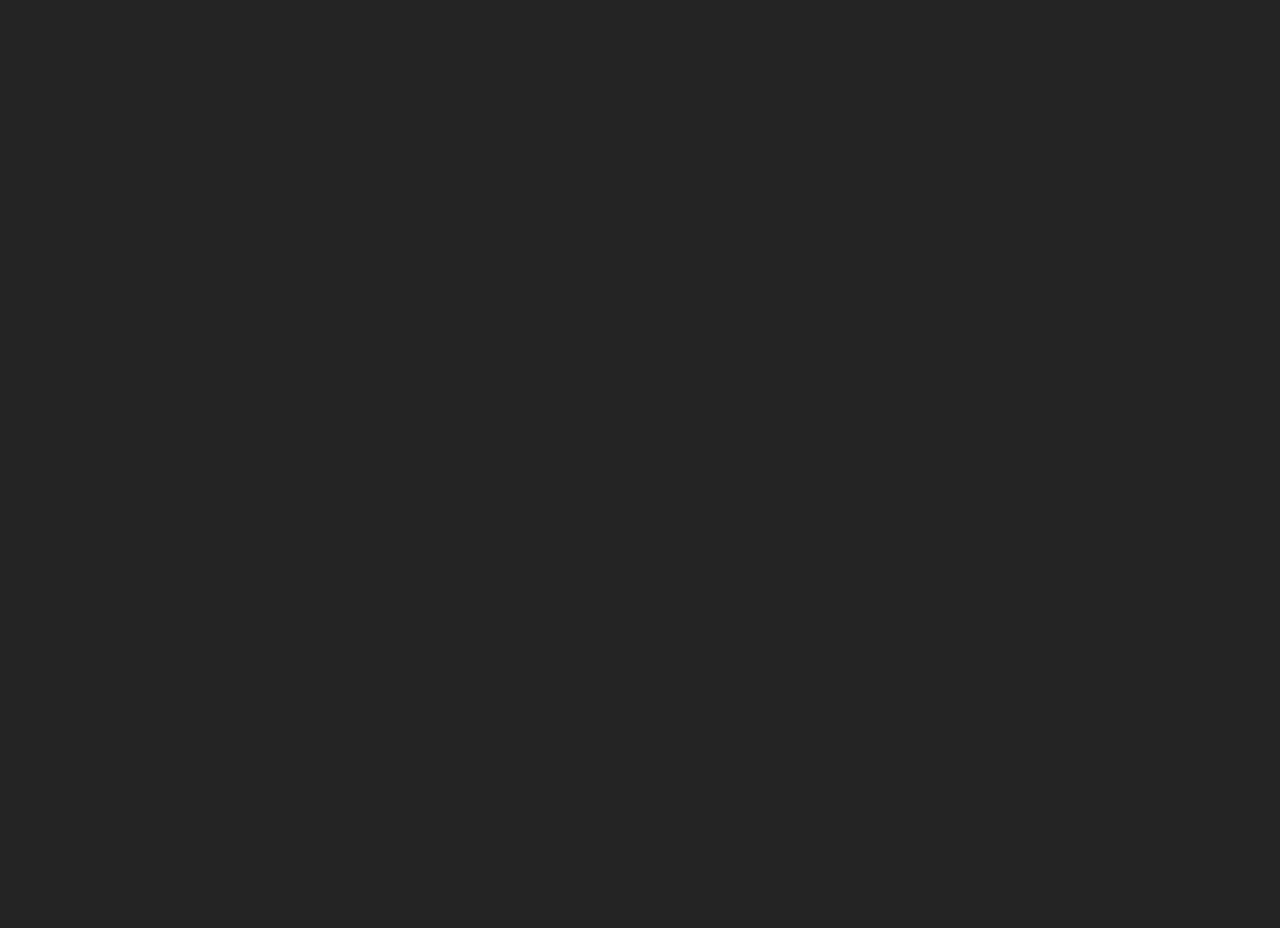
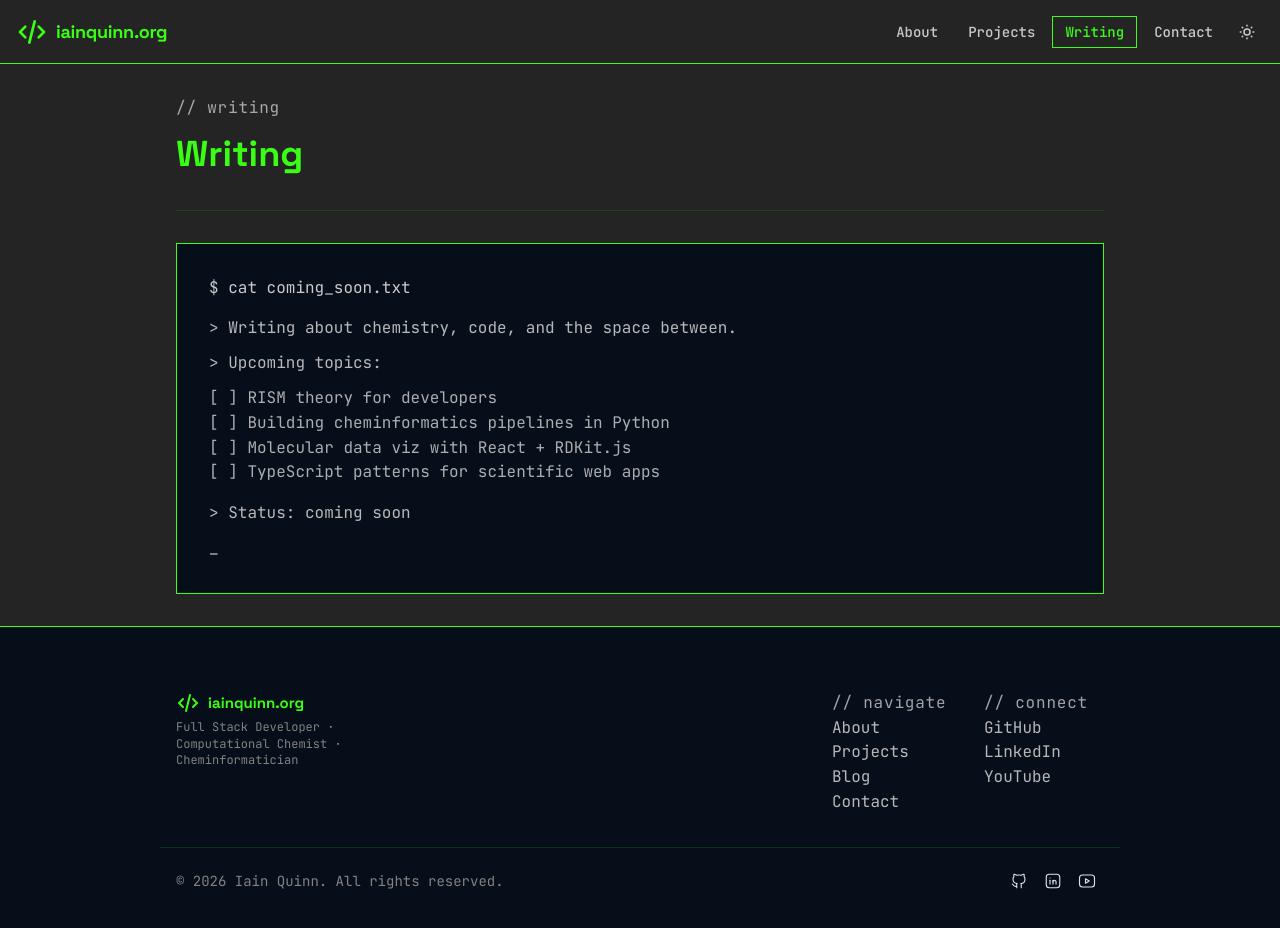
Before and after one commit to IainQuinn/iainquinn.org, a React (Vite) app: page /writing in a window 1280 px wide. Before the commit this address had no page. Before the commit the page ends 800 px from the top, so only its background shows below. Built offline with nearby package versions, Linux system fonts and the light colour scheme.

Commit message:
fix: changed blog to writing

```diff
--- a/src/Routes.tsx
+++ b/src/Routes.tsx
@@ -3,7 +3,7 @@ import Home from "./pages/Home/Home";
 import About from "./pages/About/About";
 import Projects from "./pages/Projects/Projects";
 import ProjectDetail from "./pages/Projects/ProjectDetail";
-import Blog from "./pages/Blog/Blog";
+import Writing from "./pages/Writing/Writing";
 import Contact from "./pages/Contact/Contact";
 import { Layout } from "./components/Layout/Layout";
 
@@ -15,7 +15,7 @@ export default function AppRoutes() {
         <Route path="about" element={<About />} />
         <Route path="projects" element={<Projects />} />
         <Route path="projects/:id" element={<ProjectDetail />} />
-        <Route path="blog" element={<Blog />} />
+        <Route path="writing" element={<Writing />} />
         <Route path="contact" element={<Contact />} />
       </Route>
     </Routes>
--- a/src/components/Header/Header.tsx
+++ b/src/components/Header/Header.tsx
@@ -17,7 +17,7 @@ import classes from "./Header.module.css";
 const links = [
   { link: "/about", label: "About" },
   { link: "/projects", label: "Projects" },
-  { link: "/blog", label: "Blog" },
+  { link: "/writing", label: "Writing" },
   { link: "/contact", label: "Contact" },
 ];
 
--- a/src/pages/Blog/Blog.tsx
+++ b/src/pages/Writing/Writing.tsx
@@ -1,12 +1,12 @@
 import { Container, Divider, Stack, Text, Title } from "@mantine/core";
-import classes from "./Blog.module.css";
+import classes from "./writing.module.css";
 
-export default function Blog() {
+export default function Writing() {
   return (
     <Container size="md" py="xl">
       <Stack gap="xl">
         <div>
-          <Text className={classes.sectionLabel}>{"// blog"}</Text>
+          <Text className={classes.sectionLabel}>{"// writing"}</Text>
           <Title order={1} className={classes.pageTitle} mt="xs">
             Writing
           </Title>
```
Also changed, not shown: src/pages/Writing/Writing.module.css (renamed from src/pages/Blog/Blog.module.css, +7 -2 lines).
